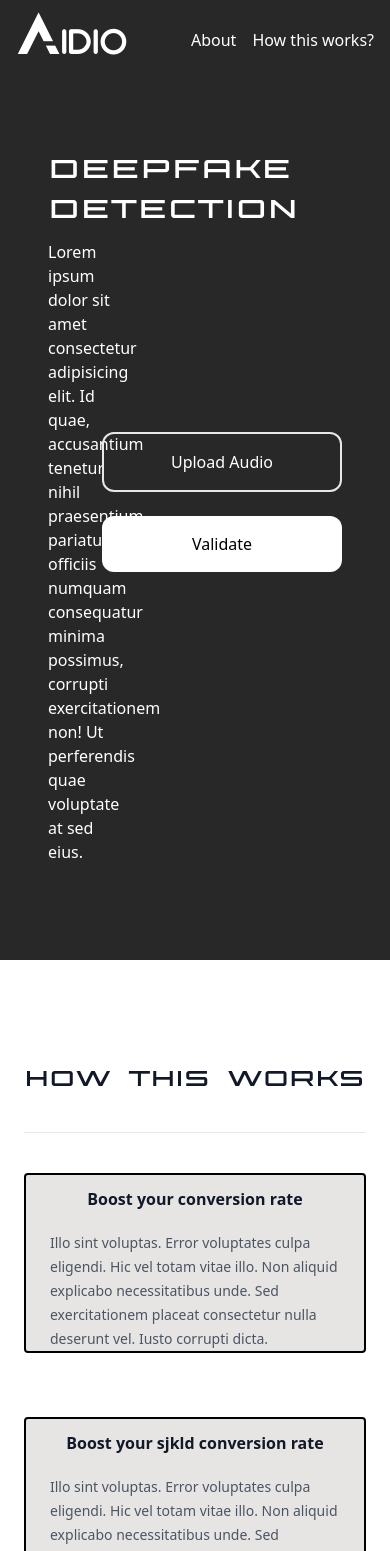
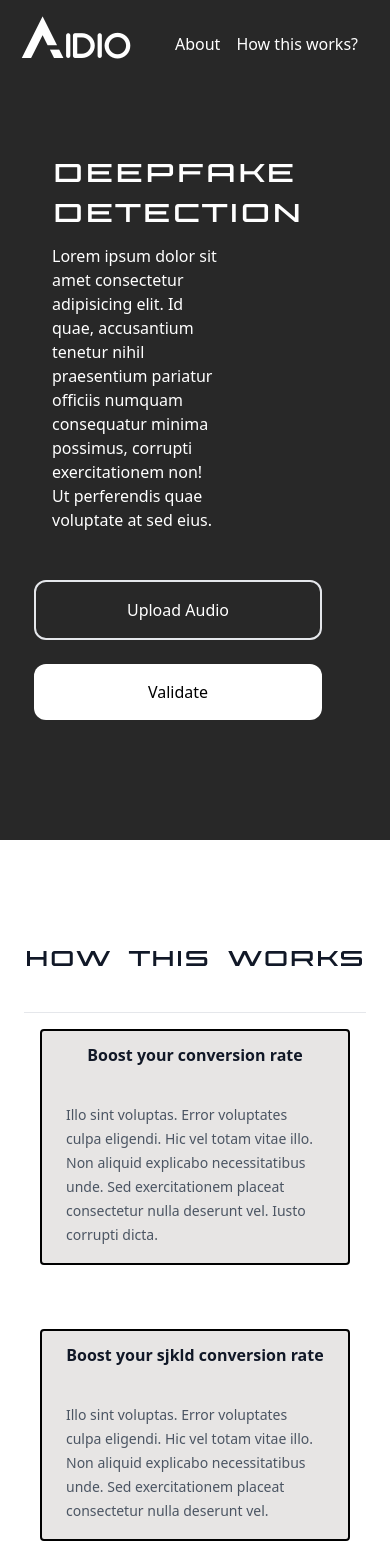
Before and after one commit to mvaibhav77/aidio, a React (Vite) app in the folder frontend/: page / in a window 390 px wide. Shown: the top 1551 px of the page. Built offline with nearby package versions, Linux system fonts and the light colour scheme.

Commit message:
responsive1

```diff
--- a/frontend/src/components/About.jsx
+++ b/frontend/src/components/About.jsx
@@ -39,7 +39,7 @@ function About() {
               Learn how to grow your business with our expert advice.
             </p> */}
         </div>
-        <div className=" mx-auto mt-10 grid max-w-2xl grid-cols-1 gap-x-20 gap-y-16 border-t border-gray-200 pt-10 sm:mt-8 sm:pt-8 lg:mx-0 lg:max-w-none lg:grid-cols-3">
+        <div className=" mx-auto mt-10 grid max-w-2xl grid-cols-1 gap-x-20 gap-y-16 border-t md:p-4 border-gray-200 pt-10 sm:mt-8 sm:pt-8 lg:mx-0 lg:max-w-none lg:grid-cols-3">
           {posts.map((post) => (
             <article
               key={post.id}
@@ -52,7 +52,7 @@ function About() {
                     {post.title}
                   </a>
                 </h3>
-                <p className="mt-5 px-6  text-sm leading-6 text-gray-600">
+                <p className="mt-5 px-6  text-sm leading-6 text-gray-600 p-4">
                   {post.description}
                 </p>
               </div>
--- a/frontend/src/components/Navbar.jsx
+++ b/frontend/src/components/Navbar.jsx
@@ -3,7 +3,7 @@ import Upload from './Upload';
 
 function Navbar() {
   return (
-    <div className="bg-[#282828] p-40 py-4 md:p-4">
+    <div className="bg-[#282828] p-40 py-4 md:p-5">
       <div className="navbar container mx-auto max-w-7xl flex justify-between items-center">
         <a
           href="/"
@@ -18,7 +18,7 @@ function Navbar() {
             </a>
           </li>
           <li>
-            <a href="#how" className="text-white">
+            <a href="#how" className="text-white md:pr-3">
               How this works?
             </a>
           </li>
--- a/frontend/src/components/Upload.jsx
+++ b/frontend/src/components/Upload.jsx
@@ -1,6 +1,6 @@
 function Upload() {
   return (
-    <div className="grid grid-cols-2 px-16 md:px-8 my-20 gap-8 items-center">
+    <div className="grid grid-cols-2 md:grid-cols-1 px-16 md:px-8 my-20 gap-8 items-center">
       <div className="text-white">
         <h1 className="font-primary text-4xl">DEEPFAKE DETECTION</h1>
         <p className="mt-4 w-3/5">
@@ -10,11 +10,11 @@ function Upload() {
           perferendis quae voluptate at sed eius.
         </p>
       </div>
-      <div className="text-black grid grid-rows-2 gap-6 justify-self-end	">
-        <button className="p-4 text-white bg-dark border-2 rounded-xl h-fit w-72 md:w-60">
+      <div className="text-black grid grid-rows-2 gap-6 justify-self-end md:p-4	">
+        <button className="p-4 text-white bg-dark border-2 rounded-xl h-fit w-72 md:w-30 ">
           Upload Audio
         </button>
-        <button className="p-4 bg-white h-fit rounded-xl w-72 md:w-60">
+        <button className="p-4 bg-white h-fit rounded-xl w-72 md:w-30">
           Validate
         </button>
       </div>
```
